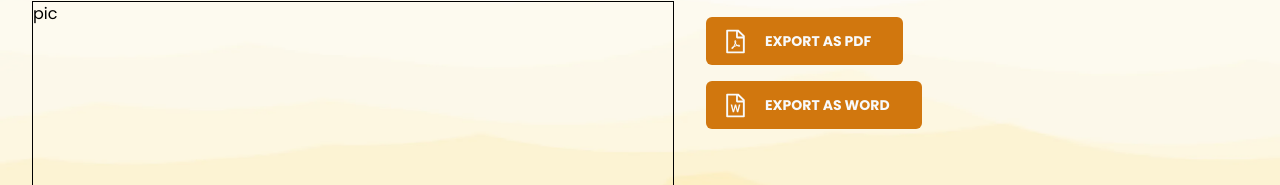
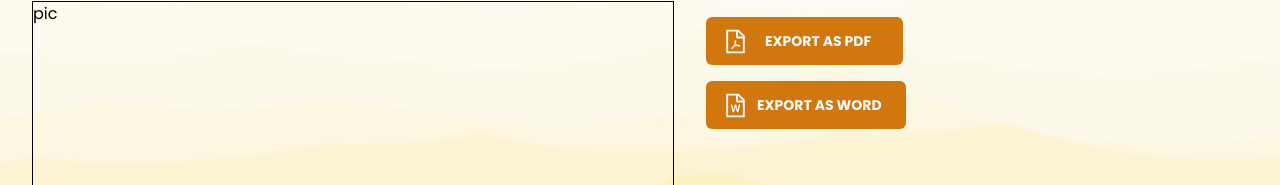
Before and after one commit to AlexisKenAlvarez/digitalkubo, a Next.js app: page /actionplan/1 in a window 1280 px wide. Shown: the part 259-444 px from the top of the page. Built offline with nearby package versions, Linux system fonts and the light colour scheme; no server answers.

Commit message:
align the buttons actionplan page

```diff
--- a/src/pages/actionplan/[title].tsx
+++ b/src/pages/actionplan/[title].tsx
@@ -49,7 +49,7 @@ const Title = () => {
                   <span className="pl-2">
                     <AiOutlineFileWord size={27} />
                   </span>
-                  <p className="font-secondary font-bold text-sm px-4">
+                  <p className="font-secondary font-bold text-sm px-2">
                     EXPORT AS WORD
                   </p>
                 </Button>
```
